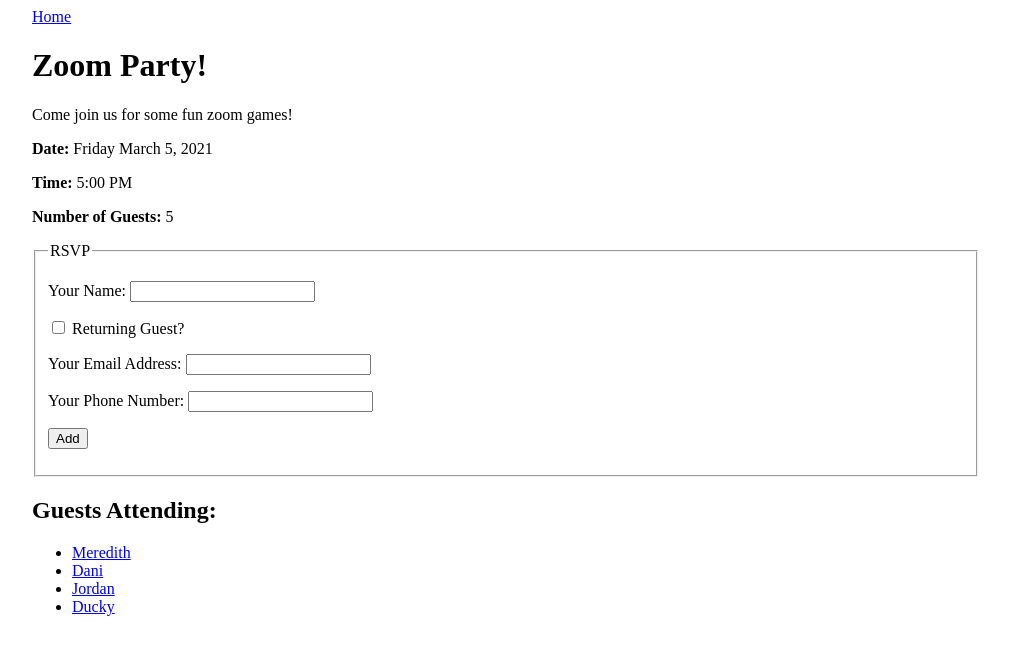
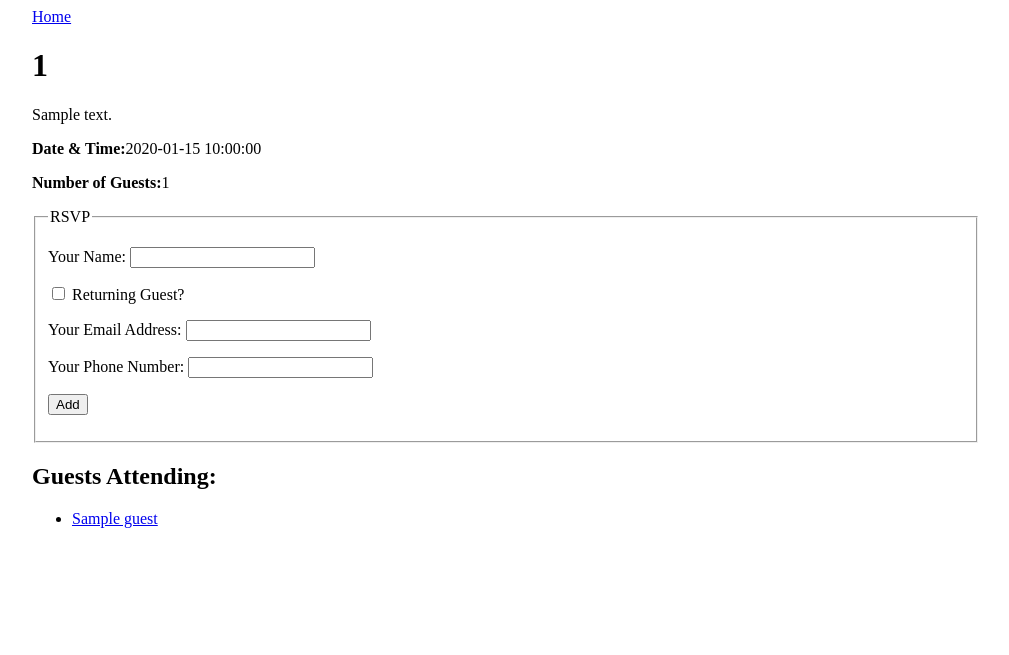
Before and after one commit to mxrtydluffy/Events-Site, a Flask app: template events_app/templates/event_detail.html in a window 1280 px wide. Shown: the top 655 px of the page, without its empty margins (134-1143 px from the left). Run offline with Flask 2, Linux system fonts and the light colour scheme; the template is opened without the code that fills it: values that come from a table or form of the project are taken from there, others are empty; tables that the repository leaves empty hold one stand-in row (values such as "Sample post").

Commit message:
updated html with jinja

```diff
--- a/events_app/templates/event_detail.html
+++ b/events_app/templates/event_detail.html
@@ -9,14 +9,13 @@
     correct title, description, date, time, and number of guests
 -->
 
-<h1>Zoom Party!</h1>
+<h1>{{ event.title }}</h1>
 
-<p>Come join us for some fun zoom games!</p>
+<p>{{ event.description }}</p>
 
-<p><strong>Date:</strong> Friday March 5, 2021</p>
-<p><strong>Time:</strong> 5:00 PM</p>
+<p><strong>Date & Time:</strong>{{ event.date_and_time }}</p>
 
-<p><strong>Number of Guests:</strong> 5</p>
+<p><strong>Number of Guests:</strong>{{ event.guests|length }}</p>
 
 <form method="POST">
     <fieldset>
@@ -60,11 +59,9 @@
 
 <h2>Guests Attending:</h2>
 <ul>
-
-    <li><a href="/guest/1">Meredith</a></li>
-    <li><a href="/guest/2">Dani</a></li>
-    <li><a href="/guest/3">Jordan</a></li>
-    <li><a href="/guest/4">Ducky</a></li>
+    {% for guest in event.guests %}
+    <li><a href="/guest{{ guest.id }}">{{ guest.name }}</a></li>
+    {% endfor %}
 </ul>
 
 {% endblock %}
```
Also changed, not shown: events_app/templates/index.html (+7 -9 lines).
